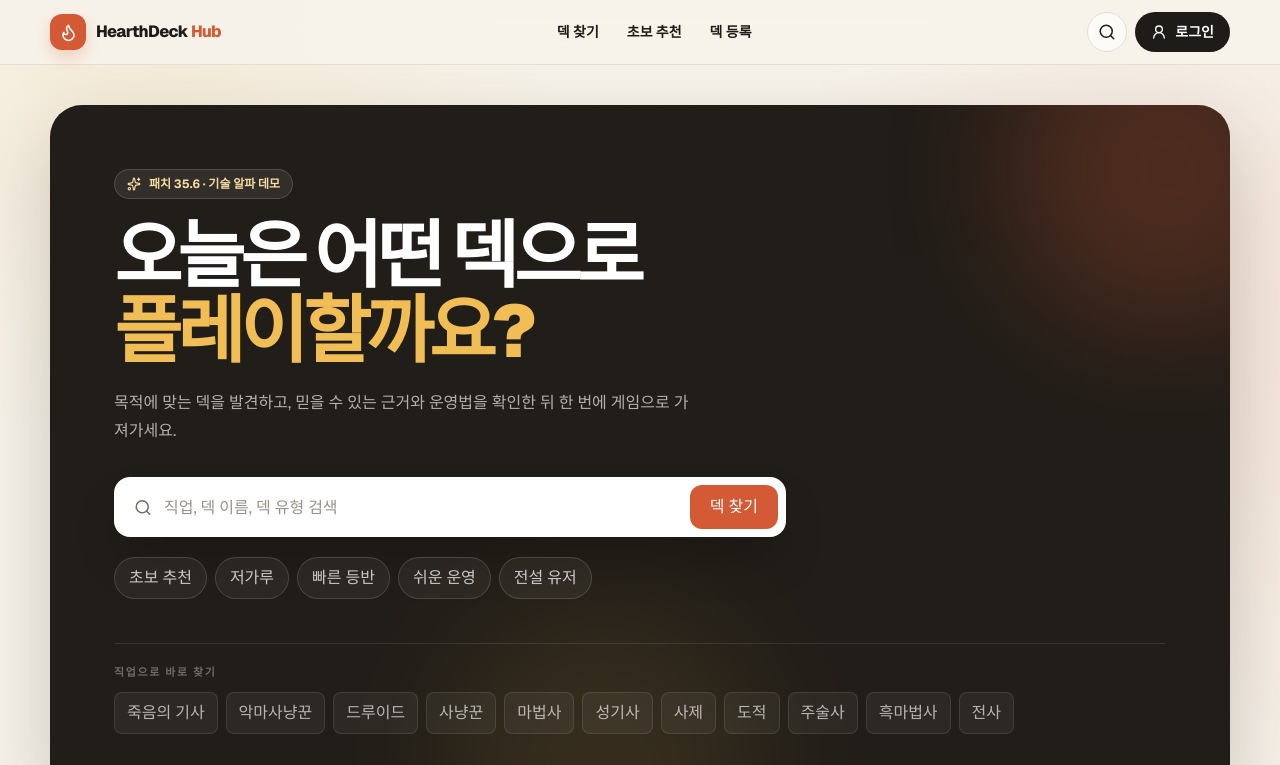
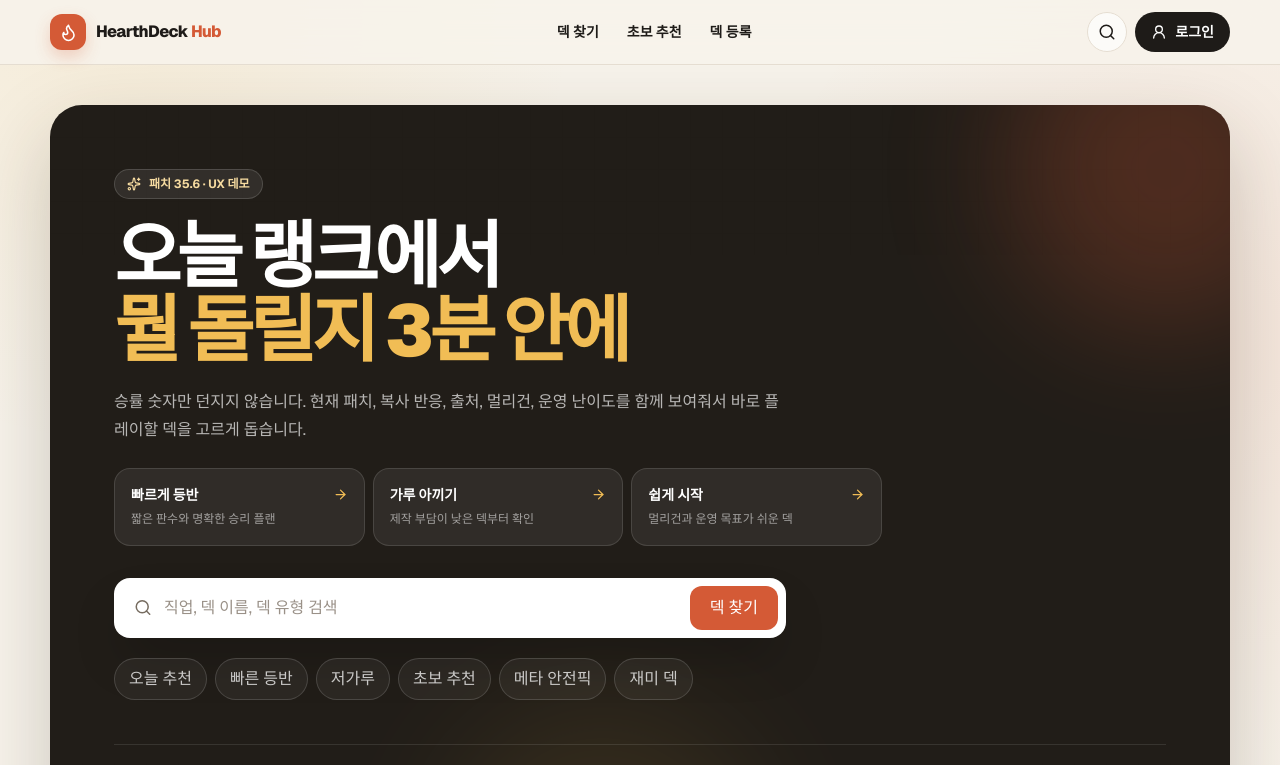
Before and after one commit to ppkuk0416/heartinternet, a Next.js app: page / in a window 1280 px wide. Shown: the top 765 px of the page. Built offline with nearby package versions, Linux system fonts and the light colour scheme; no server answers.

Commit message:
Sharpen home hero around deck decisions

```diff
--- a/src/components/home/hero-search.tsx
+++ b/src/components/home/hero-search.tsx
@@ -1,11 +1,29 @@
 "use client";
 
 import { useRouter } from "next/navigation";
-import { Search, Sparkles } from "lucide-react";
+import { ArrowRight, Search, Sparkles } from "lucide-react";
 import { useState } from "react";
 import { CLASS_OPTIONS } from "@/lib/decks";
 
-const goals = ["초보 추천", "저가루", "빠른 등반", "쉬운 운영", "전설 유저"];
+const goals = ["오늘 추천", "빠른 등반", "저가루", "초보 추천", "메타 안전픽", "재미 덱"];
+
+const decisionPaths = [
+  {
+    label: "빠르게 등반",
+    description: "짧은 판수와 명확한 승리 플랜",
+    href: "/decks?tag=빠른+등반",
+  },
+  {
+    label: "가루 아끼기",
+    description: "제작 부담이 낮은 덱부터 확인",
+    href: "/decks?tag=저가루",
+  },
+  {
+    label: "쉽게 시작",
+    description: "멀리건과 운영 목표가 쉬운 덱",
+    href: "/decks?tag=초보+추천",
+  },
+];
 
 export function HeroSearch({
   isDemo = false,
@@ -33,16 +51,38 @@ export function HeroSearch({
       <div className="relative z-10 max-w-3xl">
         <span className="mb-5 inline-flex items-center gap-2 rounded-full border border-white/15 bg-white/8 px-3 py-1.5 text-xs font-bold text-[#f6dba0]">
           <Sparkles size={14} />
-          패치 {currentPatch} · {isDemo ? "기술 알파 데모" : "공개 덱"}
+          패치 {currentPatch} · {isDemo ? "UX 데모" : "오늘의 덱 결정"}
         </span>
-        <h1 className="max-w-2xl text-[clamp(2.3rem,6vw,4.6rem)] font-black leading-[1.02] tracking-[-0.065em]">
-          오늘은 어떤 덱으로
-          <span className="block text-[#f1bd55]">플레이할까요?</span>
+        <h1 className="max-w-3xl text-[clamp(2.25rem,6vw,4.55rem)] font-black leading-[1.02] tracking-[-0.065em]">
+          오늘 랭크에서
+          <span className="block text-[#f1bd55]">뭘 돌릴지 3분 안에</span>
         </h1>
-        <p className="mt-5 max-w-xl text-sm leading-7 text-white/65 sm:text-base">
-          목적에 맞는 덱을 발견하고, 믿을 수 있는 근거와 운영법을 확인한 뒤
-          한 번에 게임으로 가져가세요.
+        <p className="mt-5 max-w-2xl text-sm leading-7 text-white/68 sm:text-base">
+          승률 숫자만 던지지 않습니다. 현재 패치, 복사 반응, 출처, 멀리건,
+          운영 난이도를 함께 보여줘서 바로 플레이할 덱을 고르게 돕습니다.
         </p>
+
+        <div className="mt-6 grid max-w-3xl gap-2 sm:grid-cols-3">
+          {decisionPaths.map((path) => (
+            <button
+              key={path.label}
+              type="button"
+              onClick={() => router.push(path.href)}
+              className="group rounded-2xl border border-white/12 bg-white/7 p-4 text-left transition hover:border-[#f1bd55]/50 hover:bg-white/12"
+            >
+              <span className="flex items-center justify-between gap-3 text-sm font-extrabold text-white">
+                {path.label}
+                <ArrowRight
+                  size={15}
+                  className="text-[#f1bd55] transition group-hover:translate-x-0.5"
+                />
+              </span>
+              <span className="mt-1 block text-xs leading-5 text-white/55">
+                {path.description}
+              </span>
+            </button>
+          ))}
+        </div>
 
         <form
           onSubmit={submit}
```
